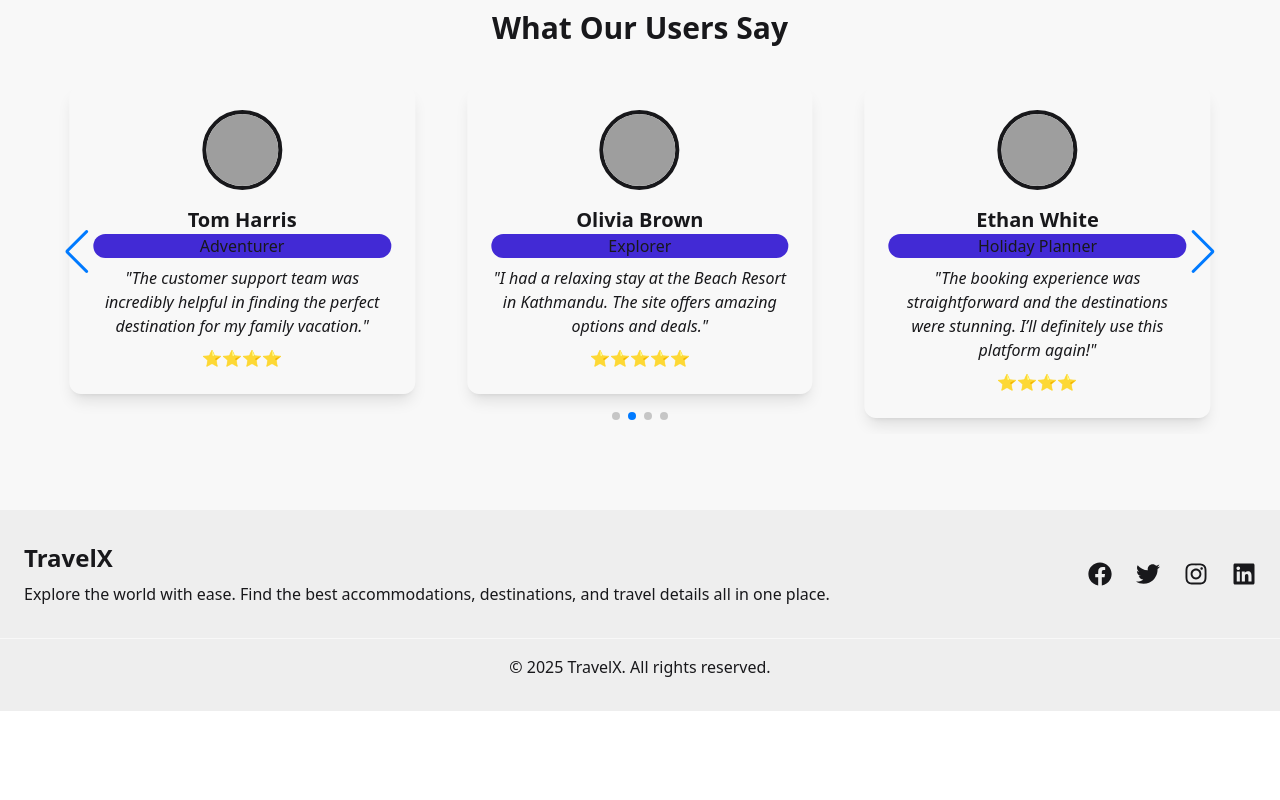
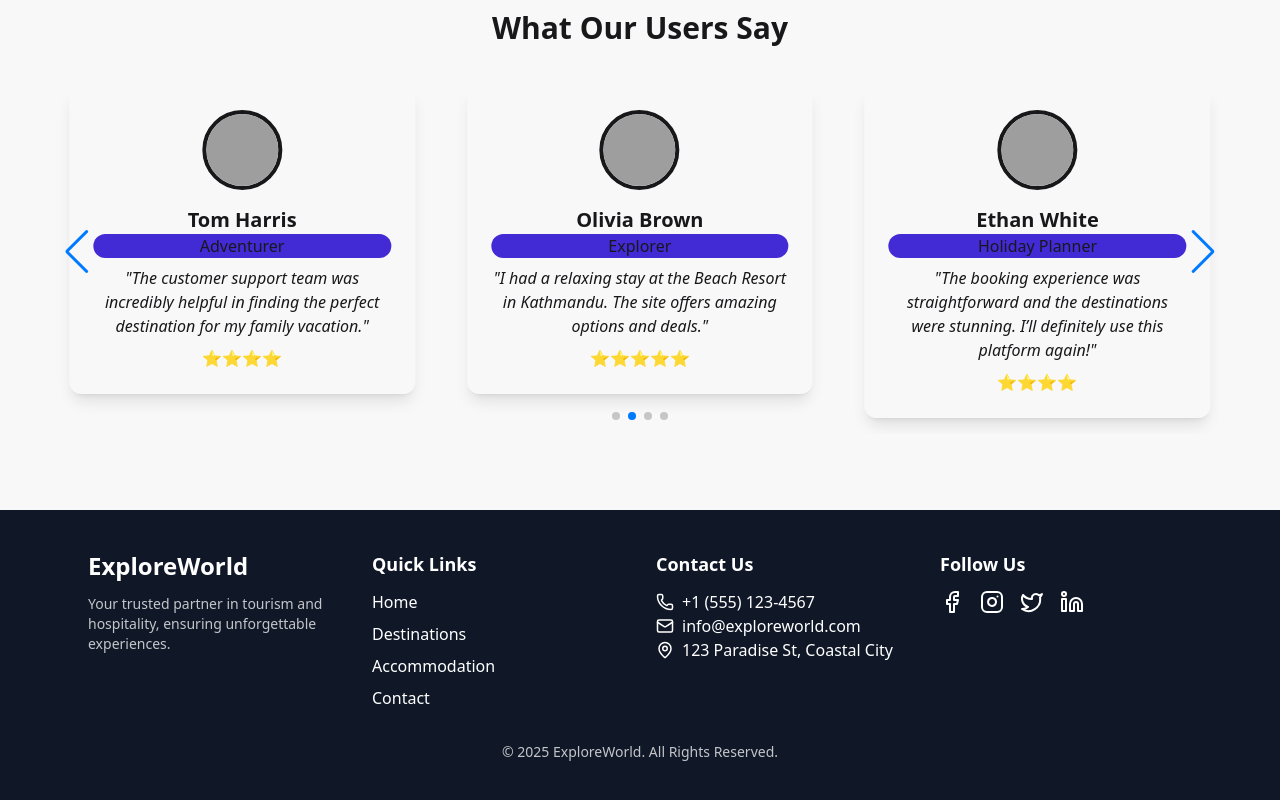
Before and after one commit to yogesh4952/Tourism-Management-System, a React (Vite) app in the folder frontend/: page / in a window 1280 px wide. Shown: the part 2722-3522 px from the top of the page. Before the commit the page ends 3433 px from the top, so only its background shows below. Built offline with nearby package versions, Linux system fonts and the light colour scheme; grey boxes are pictures that could not be loaded; the HTML template or start-up script is replaced by a standard one.

Commit message:
footer added

```diff
--- a/frontend/src/components/Footer.jsx
+++ b/frontend/src/components/Footer.jsx
@@ -1,39 +1,55 @@
-import { FaFacebook, FaTwitter, FaInstagram, FaLinkedin } from 'react-icons/fa';
+import { Facebook, Instagram, Twitter, Linkedin, Mail, Phone, MapPin } from "lucide-react";
 
-export default function Footer() {
+const Footer = () => {
   return (
-    <footer className='bg-base-300 text-base-content py-8'>
-      <div className='container mx-auto flex flex-col md:flex-row justify-between items-center px-6'>
-        {/* Brand Info */}
-        <div className='text-center md:text-left'>
-          <h2 className='text-2xl font-bold'>TravelX</h2>
-          <p className='mt-2'>
-            Explore the world with ease. Find the best accommodations,
-            destinations, and travel details all in one place.
+    <footer className="bg-gray-900 text-white py-10">
+      <div className="max-w-6xl mx-auto px-6 grid md:grid-cols-4 sm:grid-cols-2 gap-8">
+
+        {/* Brand Section */}
+        <div>
+          <h2 className="text-2xl font-bold mb-3">ExploreWorld</h2>
+          <p className="text-sm opacity-75">
+            Your trusted partner in tourism and hospitality, ensuring unforgettable experiences.
           </p>
         </div>
 
-        {/* Social Media Links */}
-        <div className='flex space-x-6 mt-4 md:mt-0'>
-          <a href='#' className='hover:text-primary transition'>
-            <FaFacebook size={24} />
-          </a>
-          <a href='#' className='hover:text-primary transition'>
-            <FaTwitter size={24} />
-          </a>
-          <a href='#' className='hover:text-primary transition'>
-            <FaInstagram size={24} />
-          </a>
-          <a href='#' className='hover:text-primary transition'>
-            <FaLinkedin size={24} />
-          </a>
+        {/* Quick Links */}
+        <div>
+          <h3 className="text-lg font-semibold mb-3">Quick Links</h3>
+          <ul className="space-y-2">
+            <li><a href="#" className="hover:text-blue-400 transition">Home</a></li>
+            <li><a href="#" className="hover:text-blue-400 transition">Destinations</a></li>
+            <li><a href="#" className="hover:text-blue-400 transition">Accommodation</a></li>
+            <li><a href="#" className="hover:text-blue-400 transition">Contact</a></li>
+          </ul>
+        </div>
+
+        {/* Contact Info */}
+        <div>
+          <h3 className="text-lg font-semibold mb-3">Contact Us</h3>
+          <p className="flex items-center gap-2"><Phone size={18} /> +1 (555) 123-4567</p>
+          <p className="flex items-center gap-2"><Mail size={18} /> info@exploreworld.com</p>
+          <p className="flex items-center gap-2"><MapPin size={18} /> 123 Paradise St, Coastal City</p>
+        </div>
+
+        {/* Social Media */}
+        <div>
+          <h3 className="text-lg font-semibold mb-3">Follow Us</h3>
+          <div className="flex gap-4">
+            <a href="#" className="hover:text-blue-400 transition"><Facebook size={24} /></a>
+            <a href="#" className="hover:text-pink-400 transition"><Instagram size={24} /></a>
+            <a href="#" className="hover:text-blue-300 transition"><Twitter size={24} /></a>
+            <a href="#" className="hover:text-blue-600 transition"><Linkedin size={24} /></a>
+          </div>
         </div>
       </div>
 
-      {/* Footer Links */}
-      <div className='mt-8 border-t border-base-200 pt-4 text-center'>
-        <p>&copy; 2025 TravelX. All rights reserved.</p>
+      {/* Copyright Section */}
+      <div className="text-center mt-8 text-sm opacity-75">
+        © {new Date().getFullYear()} ExploreWorld. All Rights Reserved.
       </div>
     </footer>
   );
-}
+};
+
+export default Footer;
```
